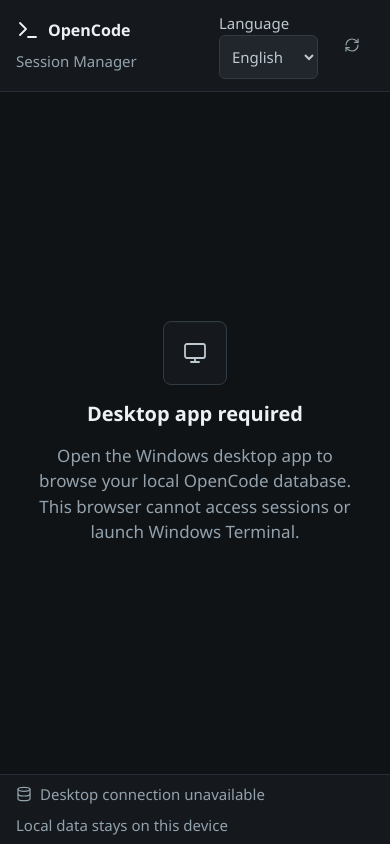
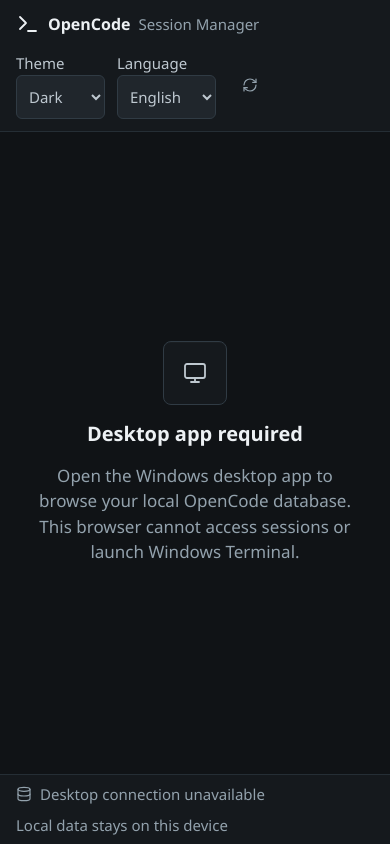
Before and after one commit to yhl10000/opencode-session-manager, a React (Vite) app: page / in a window 390 px wide. Built offline with nearby package versions, Linux system fonts and the light colour scheme.

Commit message:
Persist light dark and system theme selection

```diff
--- a/src/App.tsx
+++ b/src/App.tsx
@@ -10,6 +10,7 @@
 import { useCatalog } from "./hooks/useCatalog";
 import { useDeletion } from "./hooks/useDeletion";
 import { useRename } from "./hooks/useRename";
+import { useTheme } from "./hooks/useTheme";
 import { LocaleProvider, Message, useLocale } from "./i18n/locale";
 
 export function App() {
@@ -21,6 +22,7 @@
 }
 function Workspace() {
   const { t, number, locale, setLocale, warning } = useLocale();
+  const theme = useTheme();
   const { desktop, catalog, loading, error, refresh, replaceCatalog } = useCatalog();
   const deletion = useDeletion(replaceCatalog);
   const rename = useRename(replaceCatalog);
@@ -46,6 +48,20 @@
           <span>{t("manager")}</span>
         </div>
         <div className="header-actions">
+          <label className="theme-selector">
+            <span>{t("theme")}</span>
+            <select
+              value={theme.theme}
+              onChange={(event) => {
+                const next = event.target.value;
+                if (next === "light" || next === "dark" || next === "system") theme.setTheme(next);
+              }}
+            >
+              <option value="light">{t("themeLight")}</option>
+              <option value="dark">{t("themeDark")}</option>
+              <option value="system">{t("themeSystem")}</option>
+            </select>
+          </label>
           <label className="language-selector">
             <span>{t("language")}</span>
             <select
@@ -181,6 +197,11 @@
           <Message message={warning} />
         </div>
       )}
+      {theme.warning && (
+        <div className="refresh-error" role="status">
+          <Message message={theme.warning} />
+        </div>
+      )}
       <footer className="status-bar">
         <span>
           <Database aria-hidden="true" />
--- /dev/null
+++ b/src/hooks/useTheme.ts
@@ -0,0 +1,54 @@
+import { useEffect, useLayoutEffect, useState } from "react";
+import type { UiMessage } from "../i18n/messages";
+
+export type Theme = "light" | "dark" | "system";
+export const THEME_KEY = "opencode-session-manager.theme";
+
+function readTheme(): { theme: Theme; warning: UiMessage | null } {
+  try {
+    const stored = localStorage.getItem(THEME_KEY);
+    return {
+      theme: stored === "light" || stored === "system" ? stored : "dark",
+      warning: null,
+    };
+  } catch (error) {
+    return {
+      theme: "dark",
+      warning: { key: "themeRead", detail: error instanceof Error ? error.message : undefined },
+    };
+  }
+}
+
+export function useTheme() {
+  const [initial] = useState(readTheme);
+  const [theme, updateTheme] = useState(initial.theme);
+  const [warning, setWarning] = useState(initial.warning);
+  const [systemDark, setSystemDark] = useState(
+    () => window.matchMedia?.("(prefers-color-scheme: dark)").matches ?? true,
+  );
+  useEffect(() => {
+    const media = window.matchMedia?.("(prefers-color-scheme: dark)");
+    if (!media) return;
+    const changed = () => setSystemDark(media.matches);
+    changed();
+    media.addEventListener("change", changed);
+    return () => media.removeEventListener("change", changed);
+  }, []);
+  useLayoutEffect(() => {
+    document.documentElement.dataset["theme"] =
+      theme === "system" ? (systemDark ? "dark" : "light") : theme;
+  }, [theme, systemDark]);
+  function setTheme(next: Theme) {
+    updateTheme(next);
+    try {
+      localStorage.setItem(THEME_KEY, next);
+      setWarning(null);
+    } catch (error) {
+      setWarning({
+        key: "themeSave",
+        detail: error instanceof Error ? error.message : undefined,
+      });
+    }
+  }
+  return { theme, setTheme, warning };
+}
--- a/src/styles/base.css
+++ b/src/styles/base.css
@@ -135,14 +135,16 @@
   width: var(--line);
   background: var(--border);
 }
-.language-selector {
+.language-selector,
+.theme-selector {
   display: flex;
   align-items: center;
   gap: var(--s2);
   color: var(--secondary);
   white-space: nowrap;
 }
-.language-selector select {
+.language-selector select,
+.theme-selector select {
   min-height: var(--control);
   padding: var(--s2);
   border: var(--line) solid var(--border);
@@ -197,6 +199,7 @@
   }
   .app-header {
     padding: var(--s3) var(--s4);
+    flex-wrap: wrap;
   }
   .local-label,
   .header-divider {
@@ -211,8 +214,10 @@
   }
   .header-actions {
     flex-shrink: 0;
+    flex-wrap: wrap;
   }
-  .language-selector {
+  .language-selector,
+  .theme-selector {
     flex-direction: column;
     align-items: flex-start;
     gap: 0;
```
Also changed, not shown: 1 other file (tests, documents, lock files or other folders).
